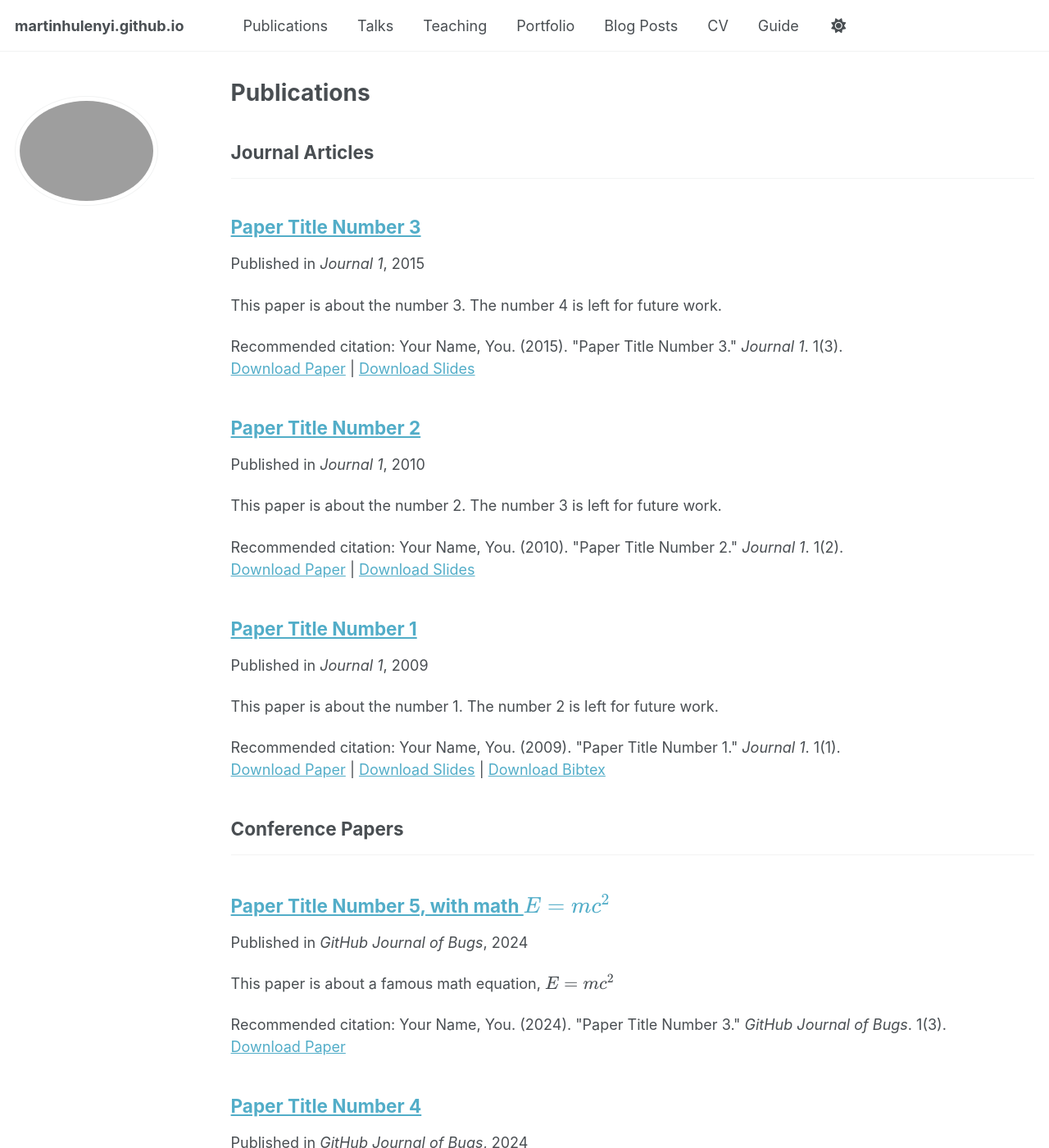
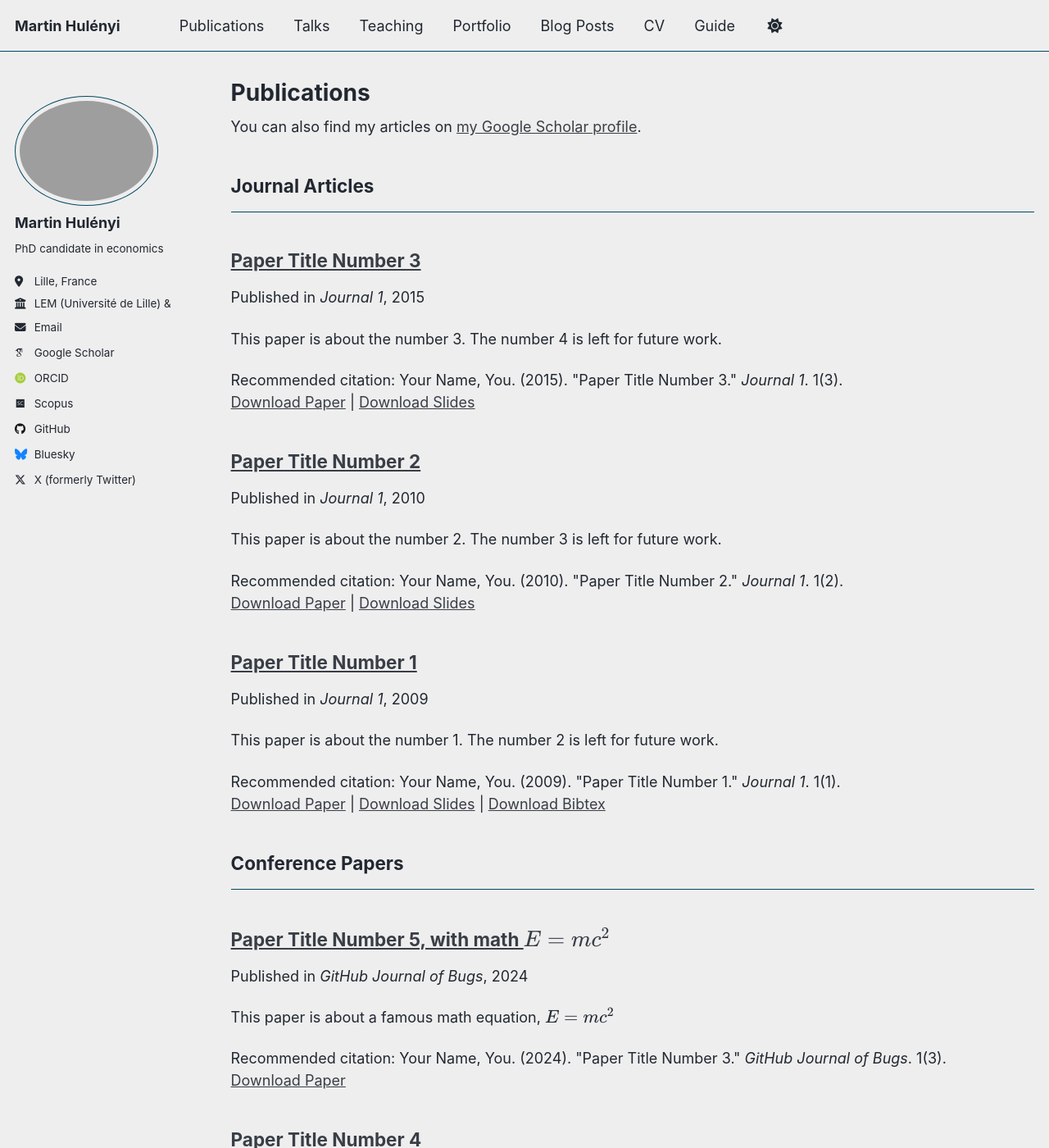
Before and after one commit to martinhulenyi/martinhulenyi.github.io, a Jekyll site: the page built from _pages/publications.html, in a window 1280 px wide and 1400 px high. Shown: the whole window at 82% size. Built offline with Jekyll 4.4.1, drawn with Linux system fonts in a browser that asks for light colours; some web fonts are replaced; a script that is not in the unit is left out; part of the change alters nothing that is shown.

Commit message:
Update _config.yml

```diff
--- a/_config.yml
+++ b/_config.yml
@@ -1,63 +1,83 @@
+# Welcome to Jekyll!
+#
+# This config file is meant for settings that affect your entire site, values
+# which you are expected to set up once and rarely need to edit after that.
+# For technical reasons, this file is *NOT* reloaded automatically when you use
+# `jekyll serve -l -H localhost`. If you change this file, please restart the
+# server process.
+
+# Basic Site Settings
+locale                   : "en-US"
+site_theme               : "air" # Currently available options are "default", "air"
+title                    : "Martin Hulényi"
+title_separator          : "-"
+name                     : &name "Martin Hulényi"
+description              : &description "PhD candidate in economics"   # Update this with a general description of your site, this is the default if not overridden by a page
+url                      : https://academicpages.github.io # The base hostname & protocol for your site e.g. "https://[your GitHub username].github.io",
+                                                           # or if you already have some other page hosted on Github then use "https://[your GitHub username].github.io/[Your Repo Name]"
+baseurl                  : "" # the subpath of your site, e.g. "/blog"
+repository               : "academicpages/academicpages.github.io"
+
+# Site Author - The following control what appear as part of the author content on the side bar.
+#               If a field is blank the icon and link will not appear, otherwise it will be shown.
+#               Additional customization can be done by editing /_includes/author-profile.html
 author:
-# Biographic information
-avatar           : "profile.png"
-name             : "Martin Hulényi"
-pronouns         :
-bio              : "PhD candidate in economics"
-location         : "Lille, France"
-employer         : "LEM (Université de Lille) & DAStU (Politecnico Milano)"
-uri              :
-email            : "martin.hulenyi@gmail.com"
+  # Biographic information
+  avatar           : "profile.png"
+  name             : "Martin Hulényi"
+  pronouns         : # example: "she/her"
+  bio              : "PhD candidate in economics"
+  location         : "Lille, France"
+  employer         : "LEM (Université de Lille) & DAStU (Politecnico Milano)"
+  uri              : # URL
+  email            : "martin.hulenyi@gmail.com"
 
-# Academic websites
-googlescholar    : "https://scholar.google.com/citations?user=Xk7W1hMAAAAJ"
-orcid            : "https://orcid.org/0009-0001-2636-9039"
-scopus           : "https://www.scopus.com/authid/detail.uri?authorId=57210162154"
+  # Academic websites
+  academia         : # URL
+  arxiv            : # URL - Update with the correct link to your profile
+  googlescholar    : "https://scholar.google.com/citations?user=Xk7W1hMAAAAJ"
+  inspire-hep      : # URL
+  impactstory      : # URL
+  orcid            : "https://orcid.org/0009-0001-2636-9039"
+  semantic         : # URL
+  pubmed           :
+  researchgate     : # URL
+  scopus           : "https://www.scopus.com/authid/detail.uri?authorId=57210162154"
 
   # Repositories and software development
-github           : "martinhulenyi"
+  bitbucket        : # Username - Update with your username on the site
+  codepen          : # Username
+  dribbble         : # Username
+  github           : "martinhulenyi"
+  kaggle           : # Username
+  stackoverflow    : # User number or user number and name (i.e., use "1" or "1/jeff-atwood")
 
-# Social media
-bluesky          : "hulenyimartin.bsky.social"
-linkedin         : "martin-hulényi-b92301185"
-twitter          : "@HulenyiMartin"
-
- # Inactive / unused (keep clean but empty)
-academia         :
-artstation       :
-arxiv            :
-inspire-hep      :
-impactstory      :
-semantic         :
-pubmed           :
-researchgate     :
-kaggle           :
-stackoverflow    :
-bitbucket        :
-codepen          :
-dribbble         :
-facebook         :
-flickr           :
-foursquare       :
-goodreads        :
-google_plus      :
-keybase          :
-instagram        :
-lastfm           :
-mastodon         :
-medium           :
-pinterest        :
-soundcloud       :
-steam            :
-telegram         :
-tumblr           :
-vine             :
-weibo            :
-wikipedia        :
-xing             :
-youtube          :
-zhihu            :
-
+  # Social media
+  artstation       : # Username
+  bluesky          : "hulenyimartin.bsky.social" # Replace this with you Bluesky username
+  facebook         : # Username
+  flickr           : # Username
+  foursquare       : # Username
+  goodreads        : # Username
+  google_plus      : # Username
+  keybase          : # Username
+  instagram        : # Username
+  lastfm           : # Username
+  linkedin         : # Username
+  mastodon         : # URL
+  medium           : # URL
+  pinterest        : # Username
+  soundcloud       : # Username
+  steam            : # Username
+  telegram         : # URL
+  tumblr           : # Username
+  twitter          : "@HulenyiMartin" # Username for X / Twitter
+  vine             : # Username
+  weibo            : # Username
+  wikipedia        : # Username
+  xing             : # Username
+  youtube          : # Username
+  zhihu            : # Username
 
 # Publication Category - The following the list of publication categories and their headings
 publication_category:
```
